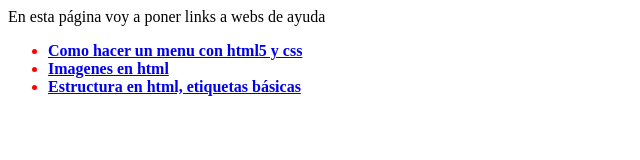
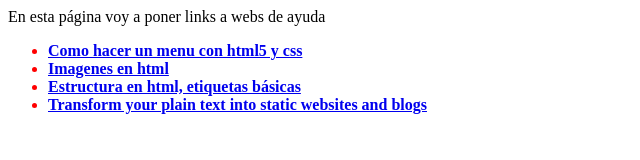
Before and after one commit to eskopeta7/calendariofreak, a plain HTML site: page html/webs_ayuda.html in a window 1280 px wide. Shown: the whole page, without its empty margins (0-640 px from the left). Drawn offline with Linux system fonts and the light colour scheme; files that its build step writes are made by us from their sources.

Commit message:
link a la web de jekyll

```diff
--- a/html/webs_ayuda.html
+++ b/html/webs_ayuda.html
@@ -13,6 +13,7 @@ En esta página voy a poner links a webs de ayuda
 	   <li><a href=https://www.campusmvp.es/recursos/post/Como-hacer-un-menu-desplegable-para-moviles-con-HTML5-y-CSS3-sin-JavaScript.aspx>Como hacer un menu con html5 y css</a></li>
    	 <li><a href=https://developer.mozilla.org/es/docs/Learn/HTML/Multimedia_and_embedding/Images_in_HTML>Imagenes en html</a></li>
      <li><a href=https://www.eniun.com/html5-estructura-basica-elementos-semanticos/>Estructura en html, etiquetas básicas</a></li>
+     <li><a href=https://jekyllrb.com/>Transform your plain text into static websites and blogs</a></li>
 
    </ul>
 </nav>
```
